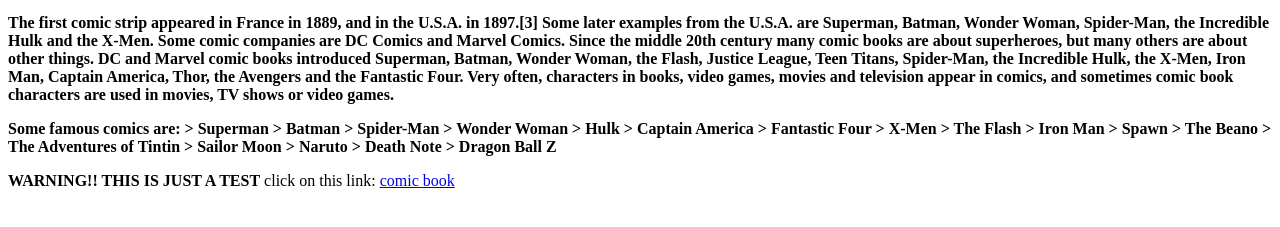
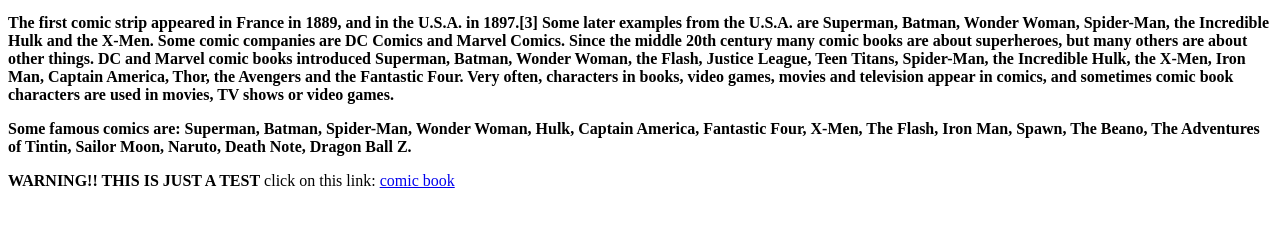
Before and after one commit to hjghd123/my-first-website, a plain HTML site: page index.html in a window 1280 px wide. Shown: the part 105-332 px from the top of the page. Drawn offline with Linux system fonts and the light colour scheme.

Commit message:
Update index.html

```diff
--- a/index.html
+++ b/index.html
@@ -32,23 +32,23 @@ in movies, TV shows or video games.</b>
 <p>
 <b>Some famous comics are:
 
-> Superman
-> Batman
-> Spider-Man
-> Wonder Woman
-> Hulk
-> Captain America
-> Fantastic Four
-> X-Men
-> The Flash
-> Iron Man
-> Spawn
-> The Beano
-> The Adventures of Tintin
-> Sailor Moon
-> Naruto
-> Death Note
-> Dragon Ball Z
+ Superman,
+ Batman,
+ Spider-Man,
+ Wonder Woman,
+ Hulk,
+ Captain America,
+ Fantastic Four,
+ X-Men,
+ The Flash,
+ Iron Man,
+ Spawn,
+ The Beano,
+ The Adventures of Tintin,
+ Sailor Moon,
+ Naruto,
+ Death Note,
+ Dragon Ball Z.
 </b></p>
 <b>WARNING!! THIS IS JUST A TEST</b>
 click on this link: <a href="https://www.youtube.com/watch?v=yC9nNN5uoUY">comic book
```
